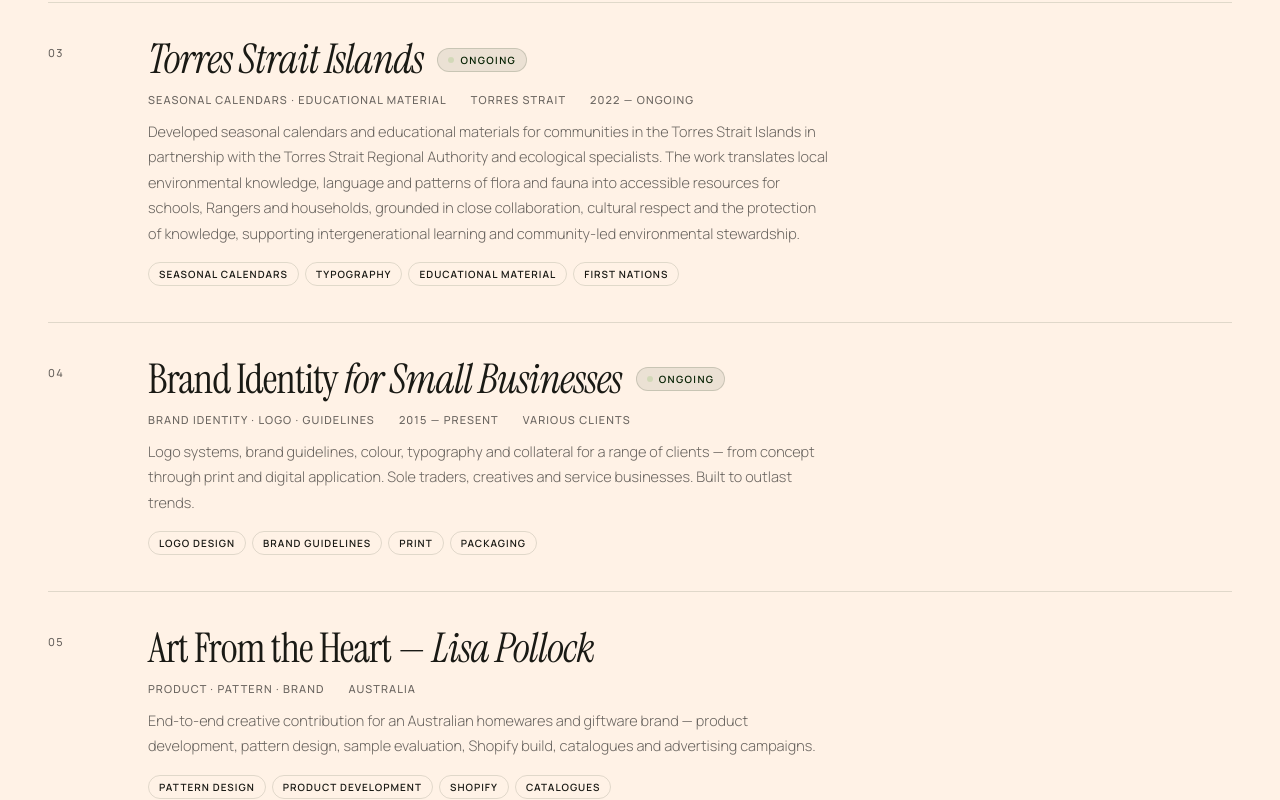
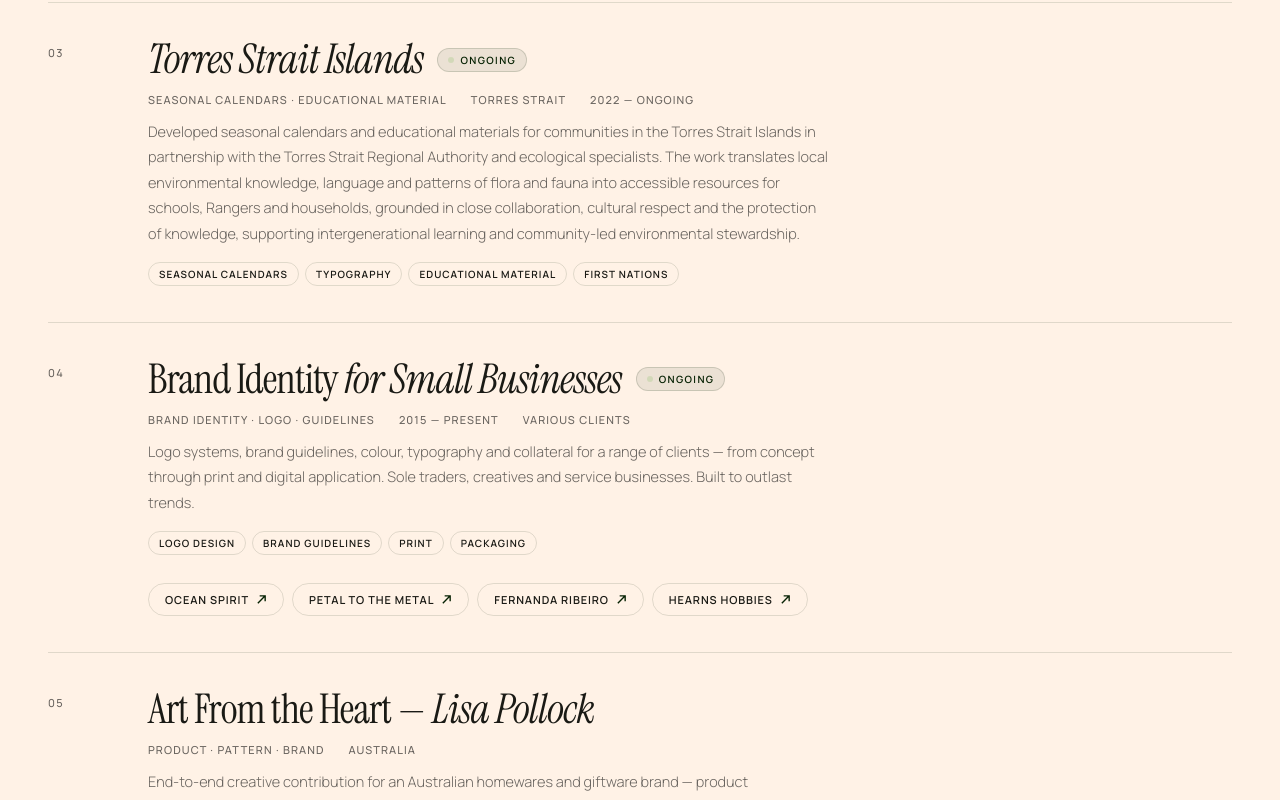
Before and after one commit to lorenamargieson-hub/lorenamargieson.com, a plain HTML site: page index.html in a window 1280 px wide. Shown: the part 2000-2800 px from the top of the page. Drawn offline with Linux system fonts and the light colour scheme.

Commit message:
Add files via upload

```diff
--- a/index.html
+++ b/index.html
@@ -3,13 +3,15 @@
 <head>
   <meta charset="UTF-8">
   <meta name="viewport" content="width=device-width, initial-scale=1.0">
+  <link rel="icon" type="image/svg+xml" href="favicon.svg">
+  <link rel="alternate icon" href="favicon.svg">
 
   <!-- ═══════════════════════════════════════════════
        SEO — FOUNDATIONAL PACKAGE
   ═══════════════════════════════════════════════ -->
   <title>Lorena Margieson — Graphic Designer & Web Designer, NSW</title>
-  <meta name="description" content="Graphic designer & Co-Founder based in Valla, NSW. 15+ years in brand identity, web design, editorial & product. Modern websites from $990 — no monthly fees.">
-  <meta name="keywords" content="graphic designer NSW, web designer Valla, brand identity Australia, logo design mid-north coast, editorial design, freelance designer, website design small business">
+  <meta name="description" content="Graphic designer & Co-Founder based on the Mid-North Coast, NSW. 15+ years in brand identity, web design, editorial & product. Modern websites from $990 — no monthly fees.">
+  <meta name="keywords" content="graphic designer NSW, web designer mid-north coast, brand identity Australia, logo design mid-north coast, editorial design, freelance designer, website design small business">
   <meta name="author" content="Lorena Margieson">
   <meta name="robots" content="index, follow">
   <!-- Google Analytics -->
@@ -27,20 +29,20 @@
   <meta property="og:type" content="website">
   <meta property="og:url" content="https://lorenamargieson.com/">
   <meta property="og:title" content="Lorena Margieson — Graphic Designer & Web Designer">
-  <meta property="og:description" content="15+ years across brand, editorial, product & web. Co-Founder of Booking My Surf. Freelance from Valla, NSW.">
+  <meta property="og:description" content="15+ years across brand, editorial, product & web. Co-Founder of Booking My Surf. Freelance from the Mid-North Coast, NSW.">
   <meta property="og:image" content="https://lorenamargieson.com/og-image.jpg">
   <meta property="og:image:width" content="1200">
   <meta property="og:image:height" content="630">
-  <meta property="og:image:alt" content="Lorena Margieson — Graphic Designer & Co-Founder, Valla NSW">
+  <meta property="og:image:alt" content="Lorena Margieson — Graphic Designer & Co-Founder, Mid-North Coast NSW">
   <meta property="og:locale" content="en_AU">
   <meta property="og:site_name" content="Lorena Margieson">
 
   <!-- Twitter Card -->
   <meta name="twitter:card" content="summary_large_image">
   <meta name="twitter:title" content="Lorena Margieson — Graphic Designer & Web Designer">
-  <meta name="twitter:description" content="15+ years across brand, editorial, product & web. Freelance from Valla, NSW.">
+  <meta name="twitter:description" content="15+ years across brand, editorial, product & web. Freelance from the Mid-North Coast, NSW.">
   <meta name="twitter:image" content="https://lorenamargieson.com/og-image.jpg">
-  <meta name="twitter:image:alt" content="Lorena Margieson — Graphic Designer & Co-Founder, Valla NSW">
+  <meta name="twitter:image:alt" content="Lorena Margieson — Graphic Designer & Co-Founder, Mid-North Coast NSW">
 
   <!-- Schema.org structured data -->
   <script type="application/ld+json">
@@ -54,7 +56,7 @@
     "telephone": "+61412412079",
     "address": {
       "@type": "PostalAddress",
-      "addressLocality": "Valla",
+      "addressLocality": "Mid-North Coast",
       "addressRegion": "NSW",
       "addressCountry": "AU"
     },
@@ -483,6 +485,51 @@
       color: var(--green-bean);
     }
     .proj-arrow svg { width: 14px; height: 14px; }
+
+    /* ── Brand Identity tabs ── */
+    .project-tabs { cursor: default; }
+    .project-tabs:hover::after { opacity: 0; } /* suppress row hover bg */
+    .project-tabs:hover .proj-title { color: var(--ink); } /* suppress title hover */
+
+    .bi-tabs {
+      display: flex;
+      flex-wrap: wrap;
+      gap: 8px;
+      margin-top: 16px;
+    }
+
+    .bi-tab {
+      display: inline-flex;
+      align-items: center;
+      gap: 7px;
+      padding: 8px 16px;
+      border: 1px solid var(--hair);
+      border-radius: 999px;
+      text-decoration: none;
+      color: var(--ink);
+      font-size: 11px;
+      font-weight: 600;
+      letter-spacing: .08em;
+      text-transform: uppercase;
+      transition: background .2s, border-color .2s, color .2s;
+      cursor: pointer;
+    }
+
+    .bi-tab:hover {
+      background: var(--green-bean);
+      border-color: var(--green-bean);
+      color: var(--mashed);
+    }
+
+    .bi-tab:hover .bi-tab-arrow { stroke: var(--mashed); }
+
+    .bi-tab-arrow {
+      width: 11px;
+      height: 11px;
+      stroke: var(--green-bean);
+      flex-shrink: 0;
+      transition: stroke .2s;
+    }
 
     /* ══════════════════════════════════════════════
        SERVICES
@@ -1017,7 +1064,7 @@
       <span class="sep">·</span>
       Q2 '26
       <span class="sep">·</span>
-      Valla, NSW
+      Mid-North Coast, NSW
     </div>
 
     <!-- Big type -->
@@ -1086,7 +1133,7 @@
       <h2 class="section-title">Projects I'm<br><em>proud of.</em></h2>
     </div>
     <div class="work-header-right">
-      A decade of collaborations across editorial publishing, homewares, botany, surf travel &amp; small-business branding — from São Paulo to the Torres Strait to Valla.
+      A decade of collaborations across editorial publishing, homewares, botany, surf travel &amp; small-business branding — from São Paulo to the Torres Strait to the Mid-North Coast.
     </div>
   </div>
 
@@ -1123,7 +1170,7 @@
     </a>
 
     <!-- 02 — abcDesign -->
-    <a href="#contact" class="project reveal reveal-delay-1" role="listitem" aria-label="abcDesign magazine project">
+    <a href="https://www.instagram.com/p/DXnhIKIkovD/?utm_source=ig_web_copy_link&igsh=MzRlODBiNWFlZA==" target="_blank" rel="noopener" class="project reveal reveal-delay-1" role="listitem" aria-label="abcDesign magazine project — opens on Instagram">
       <div class="proj-num">02</div>
       <div class="proj-body">
         <div class="proj-header">
@@ -1151,7 +1198,7 @@
     </a>
 
     <!-- 03 — Torres Strait Islands -->
-    <a href="#contact" class="project reveal reveal-delay-2" role="listitem" aria-label="Torres Strait Islands project">
+    <a href="https://www.instagram.com/p/DXqKDFukp7_/?utm_source=ig_web_copy_link&igsh=MzRlODBiNWFlZA==" target="_blank" rel="noopener" class="project reveal reveal-delay-2" role="listitem" aria-label="Torres Strait Islands project — opens on Instagram">
       <div class="proj-num">03</div>
       <div class="proj-body">
         <div class="proj-header">
@@ -1179,7 +1226,7 @@
     </a>
 
     <!-- 04 — Brand Identity -->
-    <a href="#contact" class="project reveal" role="listitem" aria-label="Brand identity work">
+    <div class="project project-tabs reveal" role="listitem" aria-label="Brand identity work">
       <div class="proj-num">04</div>
       <div class="proj-body">
         <div class="proj-header">
@@ -1200,14 +1247,30 @@
           <span class="proj-tag">Print</span>
           <span class="proj-tag">Packaging</span>
         </div>
-      </div>
-      <div class="proj-arrow" aria-hidden="true">
-        <svg viewBox="0 0 14 14" fill="none" stroke="currentColor" stroke-width="1.5"><path d="M3 11L11 3M5 3h6v6"/></svg>
-      </div>
-    </a>
+        <!-- Brand Identity Tabs -->
+        <div class="bi-tabs" role="tablist" aria-label="Brand identity projects">
+          <a href="https://www.instagram.com/p/C5Rn_mmhpTV/?utm_source=ig_web_copy_link&igsh=MzRlODBiNWFlZA==" target="_blank" rel="noopener" class="bi-tab" role="tab" aria-label="Ocean Spirit — view on Instagram">
+            <span class="bi-tab-label">Ocean Spirit</span>
+            <svg class="bi-tab-arrow" viewBox="0 0 12 12" fill="none" stroke="currentColor" stroke-width="1.5" aria-hidden="true"><path d="M2 10L10 2M4 2h6v6"/></svg>
+          </a>
+          <a href="https://www.instagram.com/p/DXnv4ubgEv4/?utm_source=ig_web_copy_link&igsh=MzRlODBiNWFlZA==" target="_blank" rel="noopener" class="bi-tab" role="tab" aria-label="Petal to the Metal — view on Instagram">
+            <span class="bi-tab-label">Petal to the Metal</span>
+            <svg class="bi-tab-arrow" viewBox="0 0 12 12" fill="none" stroke="currentColor" stroke-width="1.5" aria-hidden="true"><path d="M2 10L10 2M4 2h6v6"/></svg>
+          </a>
+          <a href="https://www.instagram.com/p/DXoHrLVkrWv/?utm_source=ig_web_copy_link&igsh=MzRlODBiNWFlZA==" target="_blank" rel="noopener" class="bi-tab" role="tab" aria-label="Fernanda Ribeiro — view on Instagram">
+            <span class="bi-tab-label">Fernanda Ribeiro</span>
+            <svg class="bi-tab-arrow" viewBox="0 0 12 12" fill="none" stroke="currentColor" stroke-width="1.5" aria-hidden="true"><path d="M2 10L10 2M4 2h6v6"/></svg>
+          </a>
+          <a href="https://www.instagram.com/p/DXqKIv7EnMJ/?utm_source=ig_web_copy_link&igsh=MzRlODBiNWFlZA==" target="_blank" rel="noopener" class="bi-tab" role="tab" aria-label="Hearns Hobbies — view on Instagram">
+            <span class="bi-tab-label">Hearns Hobbies</span>
+            <svg class="bi-tab-arrow" viewBox="0 0 12 12" fill="none" stroke="currentColor" stroke-width="1.5" aria-hidden="true"><path d="M2 10L10 2M4 2h6v6"/></svg>
+          </a>
+        </div>
+      </div>
+    </div>
 
     <!-- 05 — Lisa Pollock -->
-    <a href="#contact" class="project reveal reveal-delay-1" role="listitem" aria-label="Art From the Heart project">
+    <a href="https://www.instagram.com/p/DXqZJSYAGwl/?utm_source=ig_web_copy_link&igsh=MzRlODBiNWFlZA==" target="_blank" rel="noopener" class="project reveal reveal-delay-1" role="listitem" aria-label="Art From the Heart — opens on Instagram">
       <div class="proj-num">05</div>
       <div class="proj-body">
         <div class="proj-header">
@@ -1318,7 +1381,7 @@
   <div class="about-inner">
     <div class="about-text reveal">
       <div class="section-eyebrow">About</div>
-      <p class="about-lead">A graphic designer of <em>15 years</em>, working across brand, editorial, product and web from <em>Valla, NSW</em>.</p>
+      <p class="about-lead">A graphic designer of <em>15 years</em>, working across brand, editorial, product and web from the <em>Mid-North Coast, NSW</em>.</p>
       <div class="about-body">
         <p>Currently <strong>Co-Founder and Head of Product and Design at Booking My Surf</strong>, where I shape the brand, the product and every touchpoint in between. Alongside that, I maintain a small freelance practice — a considered, selective approach to clients and fully remote collaboration.</p>
         <p class="subtle">My work is grounded in clear communication, strong systems and long-term thinking. I have developed a focus on educational and community-based projects, particularly within <strong style="color:var(--cabernet); font-weight:500">First Nations contexts</strong>, where cultural respect and the protection of knowledge are essential.</p>
@@ -1481,7 +1544,7 @@
       <path fill="#785f3b" d="M141.49,163.64c-34.87,0-63.24-28.49-63.24-63.5h4.82c0,32.34,26.21,58.66,58.42,58.66s58.42-26.31,58.42-58.66h4.82c0,35.01-28.37,63.5-63.24,63.5Z"/>
       <path fill="#785f3b" d="M141.49,218.3c-42,0-76.17-34.31-76.17-76.48s34.17-76.48,76.17-76.48,76.17,34.31,76.17,76.48-34.17,76.48-76.17,76.48ZM141.49,70.19c-39.34,0-71.34,32.13-71.34,71.63s32,71.63,71.34,71.63,71.34-32.13,71.34-71.63-32-71.63-71.34-71.63Z"/>
     </svg>
-    <span>© 2026 Lorena Margieson · Valla, NSW · Gumbaynggirr Country</span>
+    <span>© 2026 Lorena Margieson · Mid-North Coast, NSW · Gumbaynggirr Country</span>
   </div>
   <div class="footer-right">
     <a href="https://www.instagram.com/theregionaldesigner" target="_blank" rel="noopener" class="footer-ig" aria-label="Instagram — @theregionaldesigner">
```
Also changed, not shown: favicon.svg (added).
